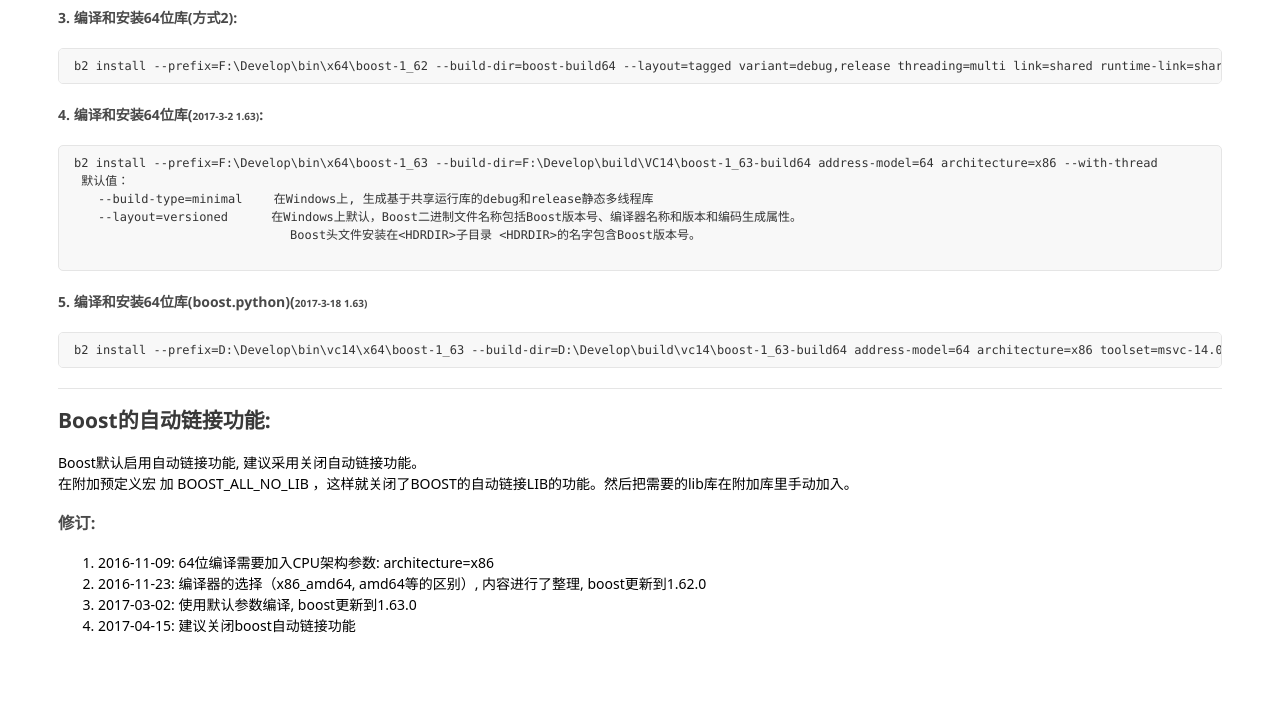
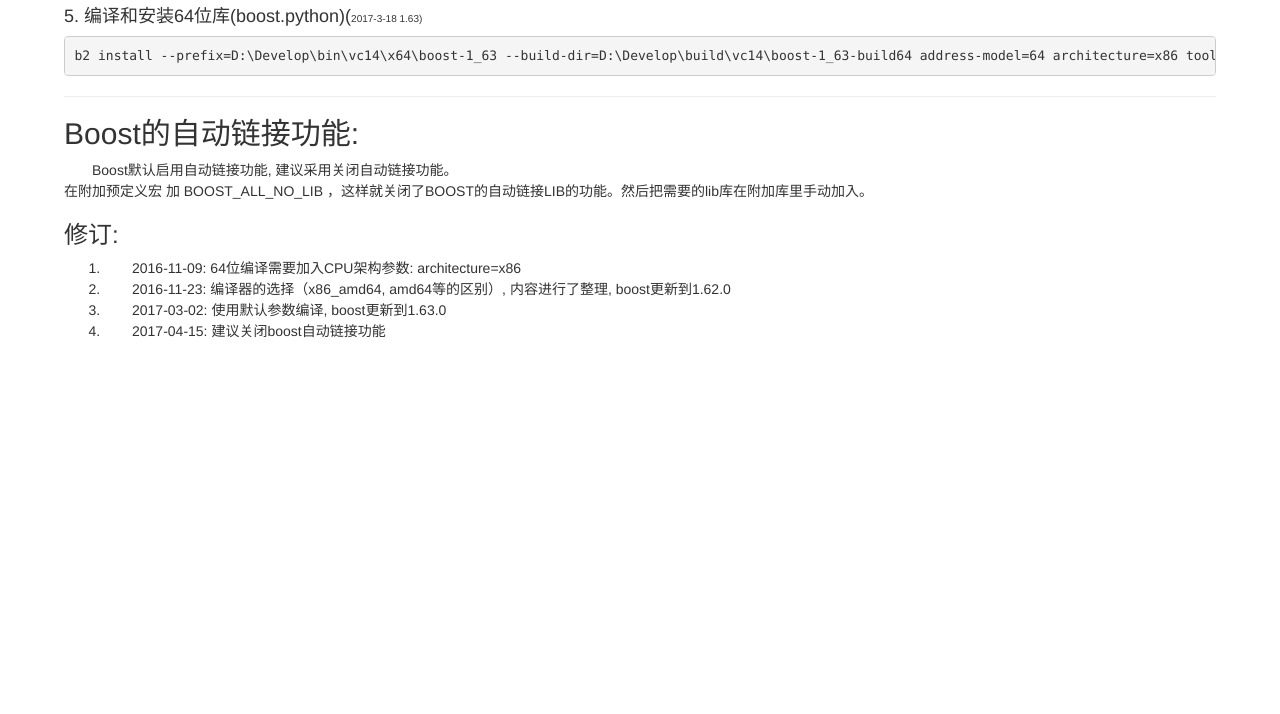
Before and after one commit to yaoyu/yaoyu.github.io, a plain HTML site: page boost1_6_win7_vs2015.html in a window 1280 px wide. Shown: the part 1823-2537 px from the top of the page. After the commit the page ends 2175 px from the top, so only its background shows below. Drawn offline with nearby package versions, Linux system fonts and the light colour scheme; a web font is replaced by a local one.

Commit message:
boost1_6_win7_vs2015.html样式修改

```diff
--- a/boost1_6_win7_vs2015.html
+++ b/boost1_6_win7_vs2015.html
@@ -4,7 +4,18 @@
 <head>
     <meta charset="utf-8" />
     <title>Boost1.6x+win7+VC2015编译</title>
-    <link rel="stylesheet" href="stylesheets/styles_yy.css" />
+    <link href="https://cdn.bootcss.com/bootstrap/3.3.7/css/bootstrap.min.css" rel="stylesheet">
+    <script src="https://cdn.bootcss.com/bootstrap/3.3.7/js/bootstrap.min.js"></script>
+    <style>
+        body{
+            width:90%;
+            margin: 0 auto;
+        }
+        p, li{
+            line-height: 150%;
+            text-indent:2em;
+        }
+    </style>
 </head>
 <body>
     <h1>Boost1.6x+win7+VC2015编译</h1>
```
